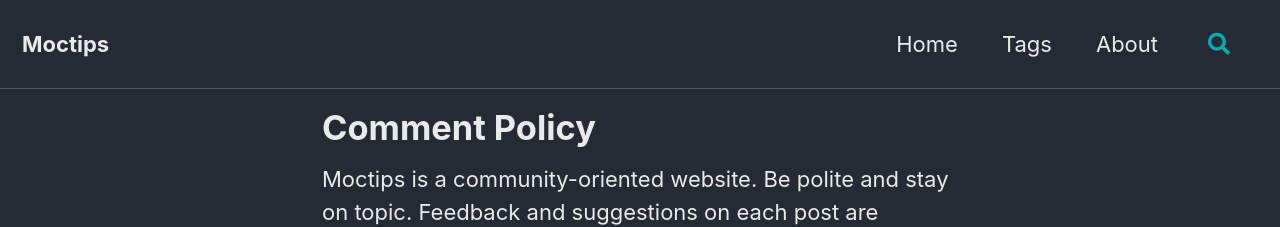
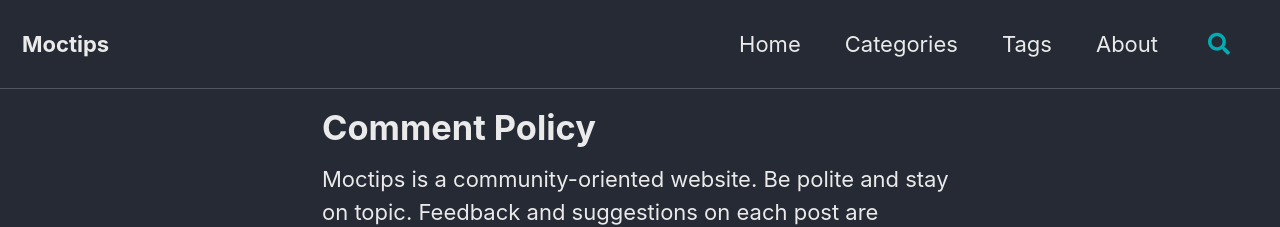
Before and after one commit to moctips/moctips.github.io, a Jekyll site: the page built from _pages/comment-policy.md, in a window 1280 px wide. Shown: the top 227 px of the page. Built offline with Jekyll 4.4.1, drawn with Linux system fonts in a browser that asks for light colours; cached includes are drawn as plain includes.

Commit message:
Add back categories

```diff
--- a/_data/navigation.yml
+++ b/_data/navigation.yml
@@ -1,6 +1,8 @@
 main:
   - title: "Home"
     url: /
+  - title: "Categories"
+    url: /categories/
   - title: "Tags"
     url: /tags/
   - title: "About"
--- a/index.html
+++ b/index.html
@@ -1,5 +1,4 @@
 ---
-title: Posts by Category
-layout: categories
+layout: home
 author_profile: false
 ---
```
